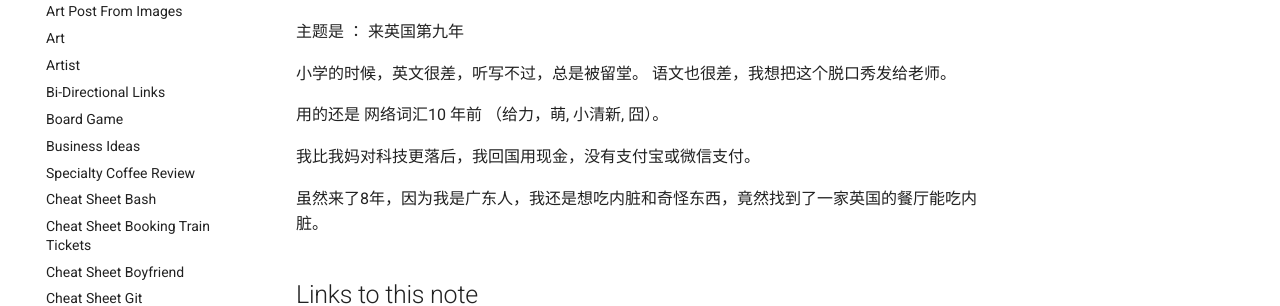
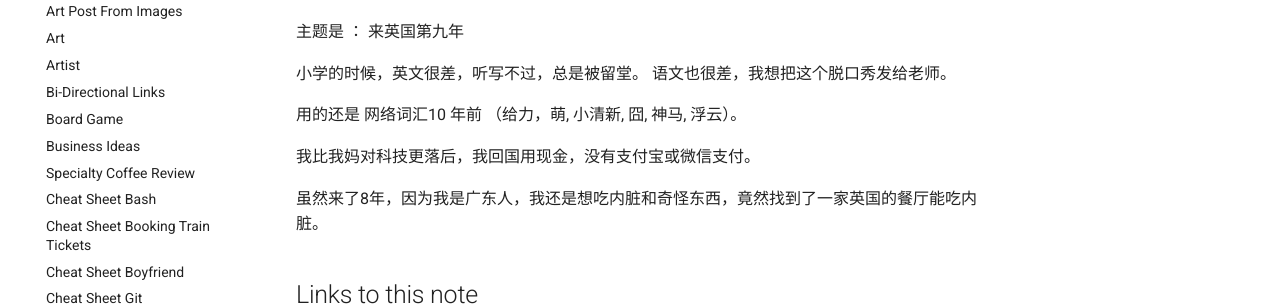
Before and after one commit to ynotstartups/notes, an MkDocs documentation site: the page built from notes/stand-up-comedy.md, in a window 1280 px wide. Shown: the part 253-559 px from the top of the page. Built offline with MkDocs 1.6.1 and Material for MkDocs 9.7.7, drawn with Linux system fonts in a browser that asks for light colours.

Commit message:
update standup comedy

```diff
--- a/notes/stand-up-comedy.md
+++ b/notes/stand-up-comedy.md
@@ -9,7 +9,7 @@
 小学的时候，英文很差，听写不过，总是被留堂。
 语文也很差，我想把这个脱口秀发给老师。
 
-用的还是 网络词汇10 年前 （给力，萌, 小清新, 囧）。
+用的还是 网络词汇10 年前 （给力，萌, 小清新, 囧, 神马, 浮云）。
 
 我比我妈对科技更落后，我回国用现金，没有支付宝或微信支付。
 
```
